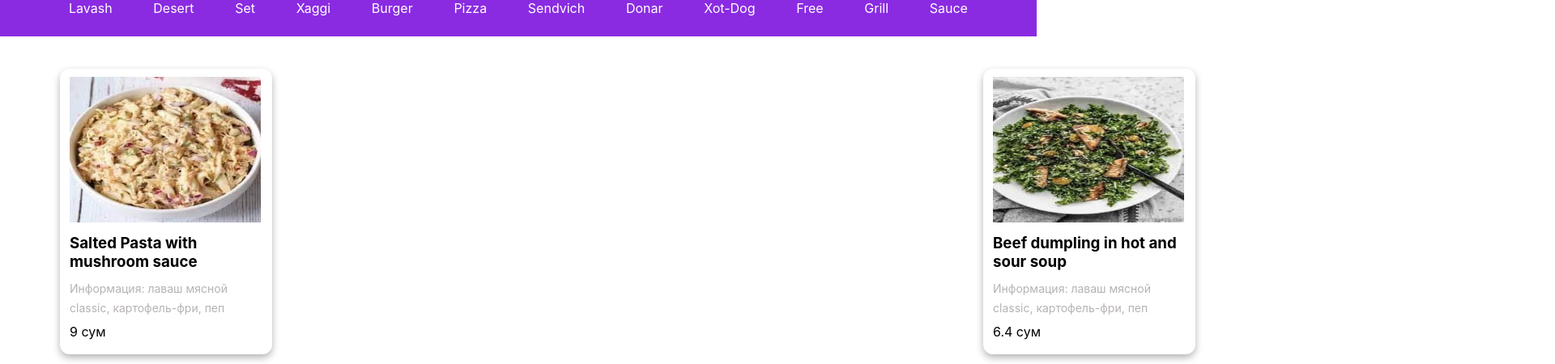
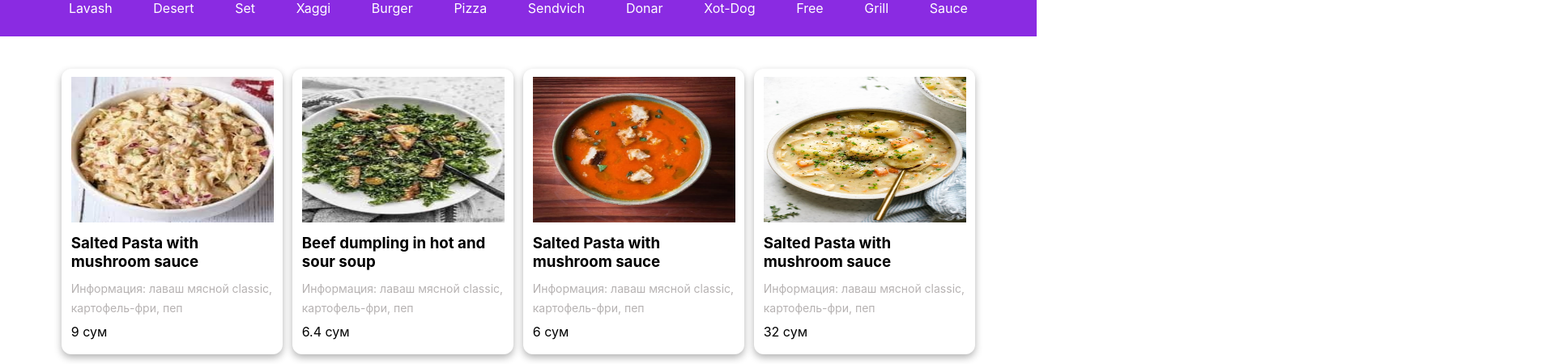
Before and after one commit to Muhammadislom-Dev/fastfood-react, a React (Create React App) app: page / in a window 1280 px wide. Shown: the part 778-1228 px from the top of the page at 81% size, 1920 px wide, since content can reach past the window. Built offline with nearby package versions, Linux system fonts and the light colour scheme.

Commit message:
update files

```diff
--- a/src/components/Foodcard/Foodcard.css
+++ b/src/components/Foodcard/Foodcard.css
@@ -3,20 +3,19 @@
 }
 
 .foods-img {
-    width: 236px;
+    width: 250px;
     height: 180px;
 }
 
 .foods-list {
     padding: 10px 12px;
-    width: 23%;
+    width: 24%;
     max-height: 360px;
     margin: 15px 4px;
     box-shadow: 0 4px 10px rgb(0 0 0 /30%);
     transition: 0.3s;
     border-radius: 12px;
     cursor: pointer;
-
     padding-bottom: 18px;
 }
 
--- a/src/components/Foodcard/Foodcard.jsx
+++ b/src/components/Foodcard/Foodcard.jsx
@@ -3,8 +3,7 @@ import './Foodcard.css'
 const Foodcard = ({id,img,title,price,available
 ,onClick}) =>{
 return(
-<div className="foodcard">
-    <div className="container">
+
         <ul className="foods-list" key={id}>
             <li className="foods-item">
                 <img src={img} alt="" className="foods-img" />
@@ -26,8 +25,7 @@ return(
 
             </li>
         </ul>
-    </div>
-</div>
+
 )
 }
 export default Foodcard
--- a/src/components/HomeContent/HomeContent.css
+++ b/src/components/HomeContent/HomeContent.css
@@ -1,4 +1,5 @@
 .homecontent .container{
     display: flex;
-    justify-content: space-between;
+    justify-content: space-around;
+    flex-wrap: wrap;
 }
```
